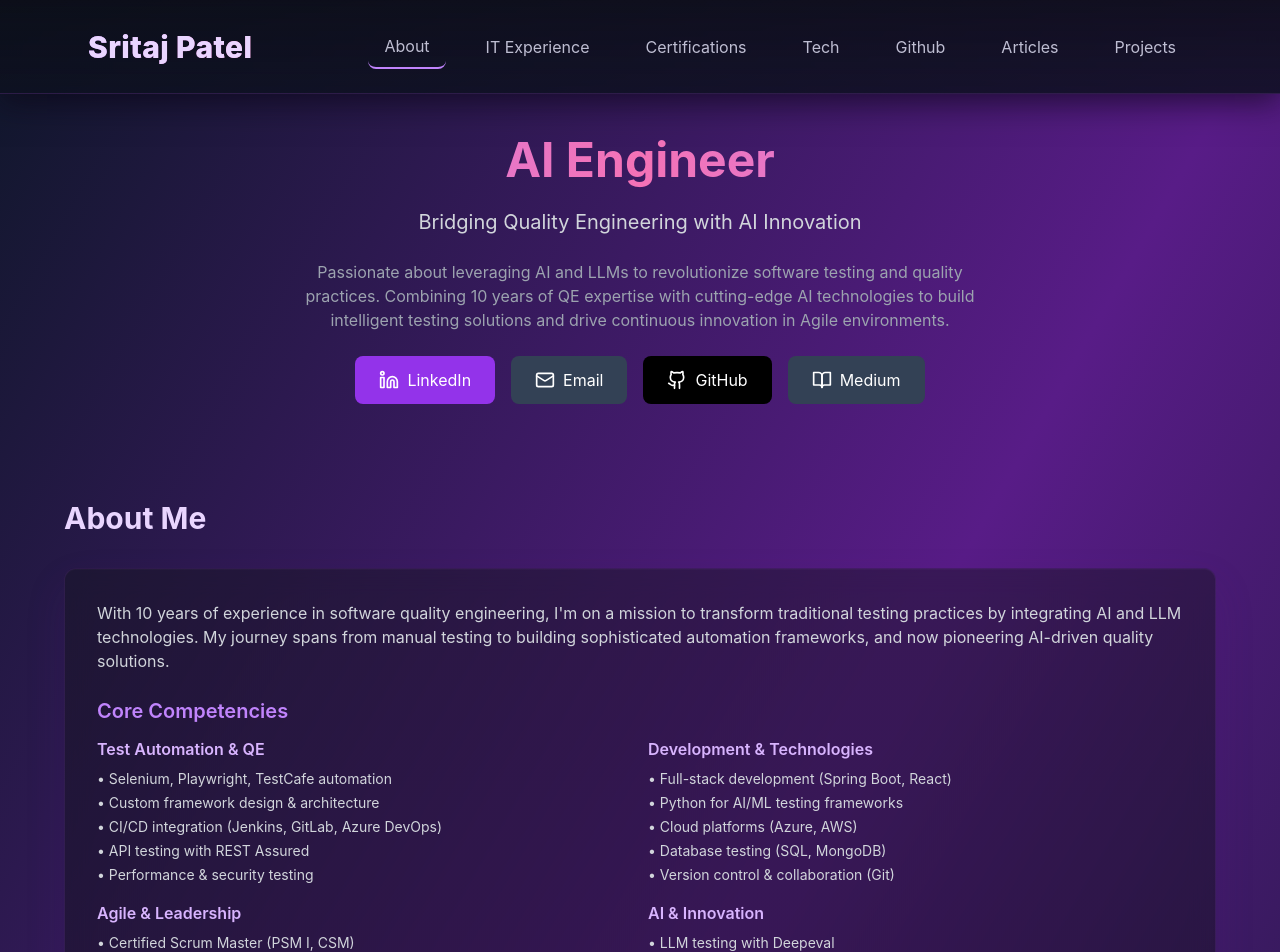
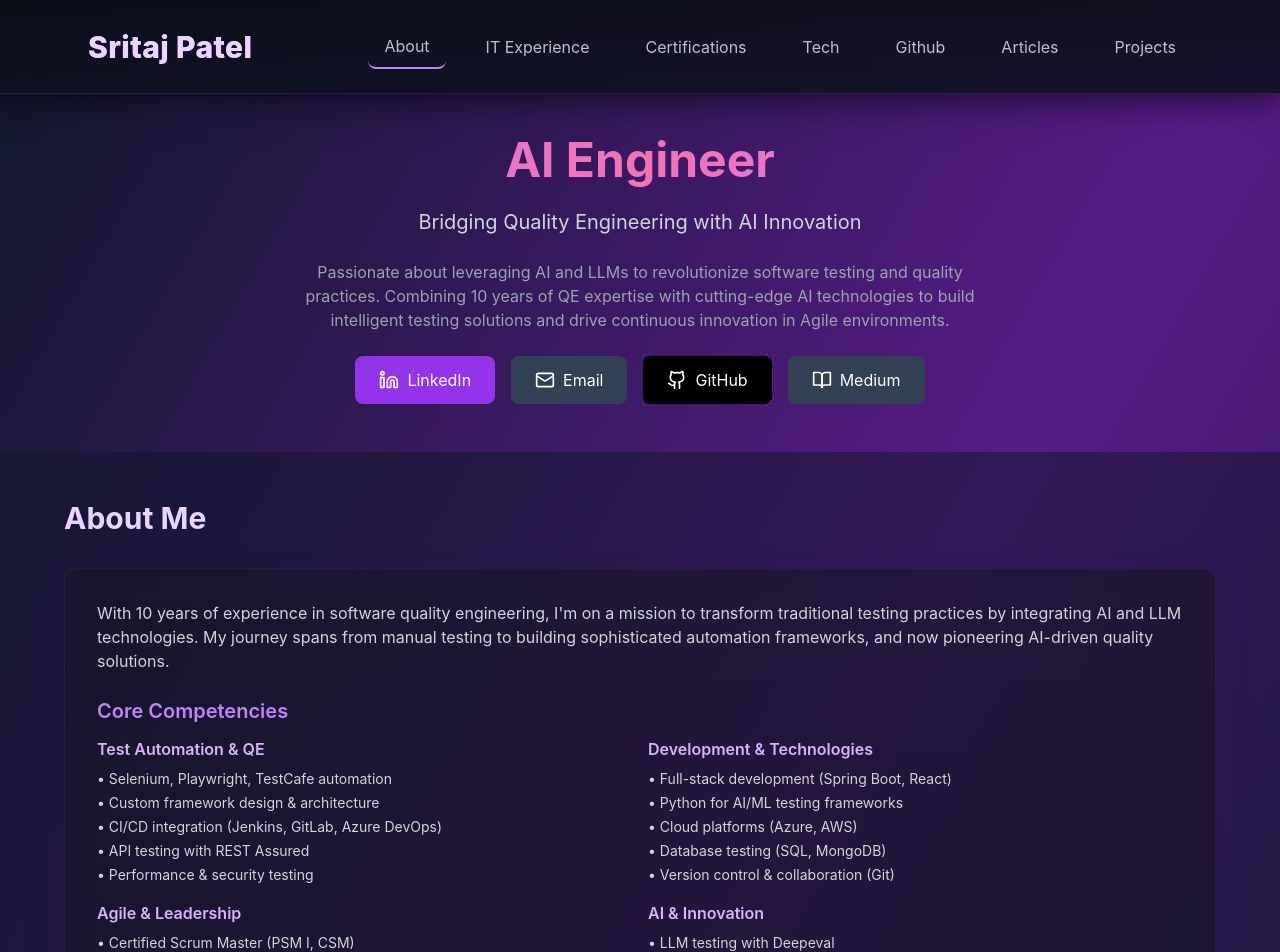
Before and after one commit to sritajkumarpatel/sritaj-portfolio, a React (Vite) app: page / in a window 1280 px wide. Shown: the top 952 px of the page. Built offline with nearby package versions, Linux system fonts and the light colour scheme.

Commit message:
style: update Section components with background color for About, Certifications, and Medium Articles

```diff
--- a/src/components/About.jsx
+++ b/src/components/About.jsx
@@ -3,7 +3,7 @@ import Section from "./Section";
 
 export default function About({ experience, mediumArticles }) {
   return (
-    <Section>
+    <Section className="bg-slate-900/50">
       <h3 className="text-3xl font-bold mb-8">About Me</h3>
       <div className="glass-card bg-slate-800/50 backdrop-blur rounded-xl p-8 border border-purple-500/20 mb-6">
         <p className="text-gray-300 mb-6">
--- a/src/components/Certifications.jsx
+++ b/src/components/Certifications.jsx
@@ -3,7 +3,7 @@ import Section from "./Section";
 
 export default function Certifications({ certifications }) {
   return (
-    <Section>
+    <Section className="bg-slate-900/50">
       <h3 className="text-3xl font-bold mb-8">Licenses & Certifications</h3>
       <div className="space-y-6">
         {certifications.map((cert, index) => (
--- a/src/components/MediumArticles.jsx
+++ b/src/components/MediumArticles.jsx
@@ -4,7 +4,7 @@ import { BookOpen, ExternalLink } from "lucide-react";
 
 export default function MediumArticles({ articles }) {
   return (
-    <Section>
+    <Section className="bg-slate-900/50">
       <div className="flex items-center gap-3 mb-6">
         <BookOpen className="text-purple-400" size={32} />
         <h3 className="text-3xl font-bold">Medium Articles</h3>
```
